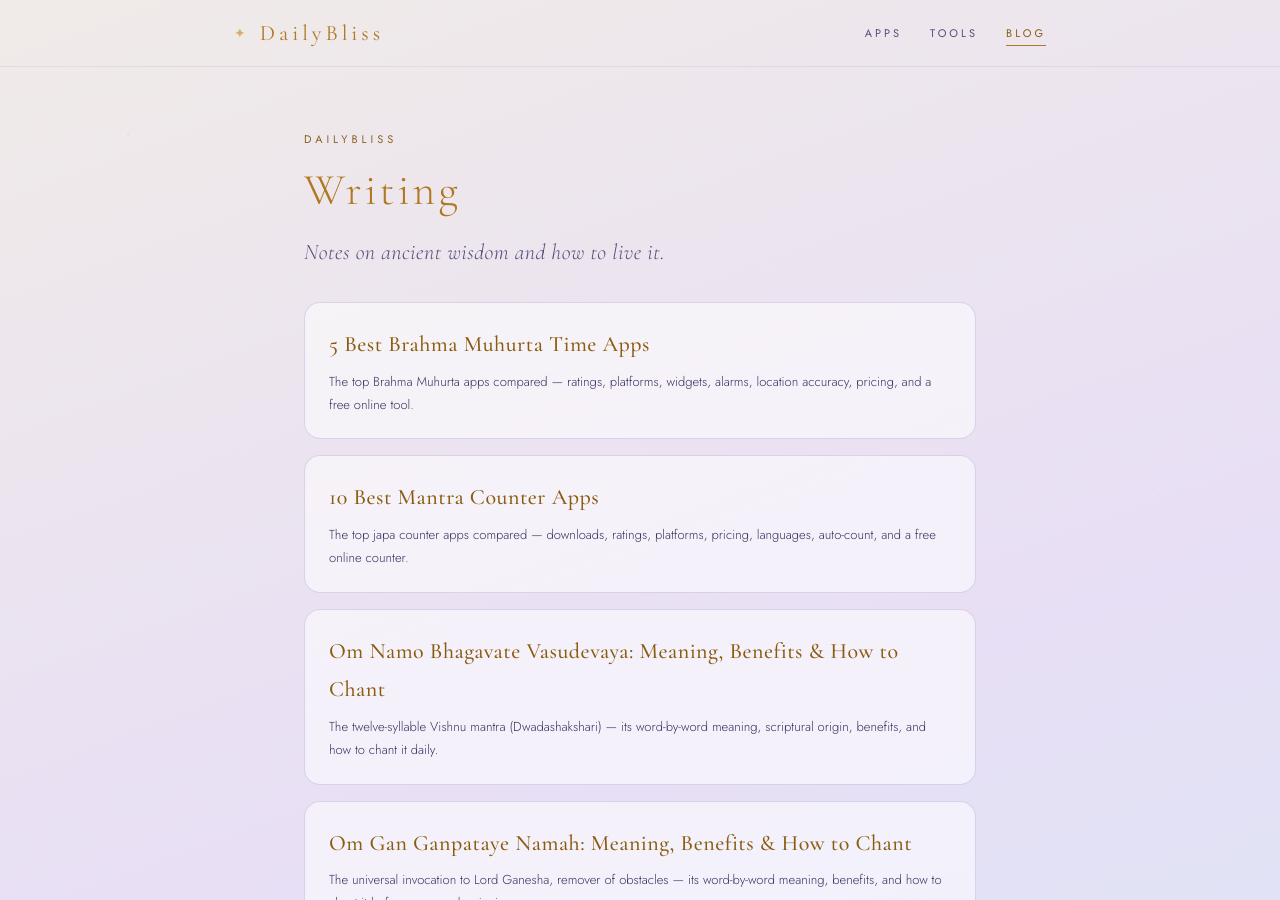
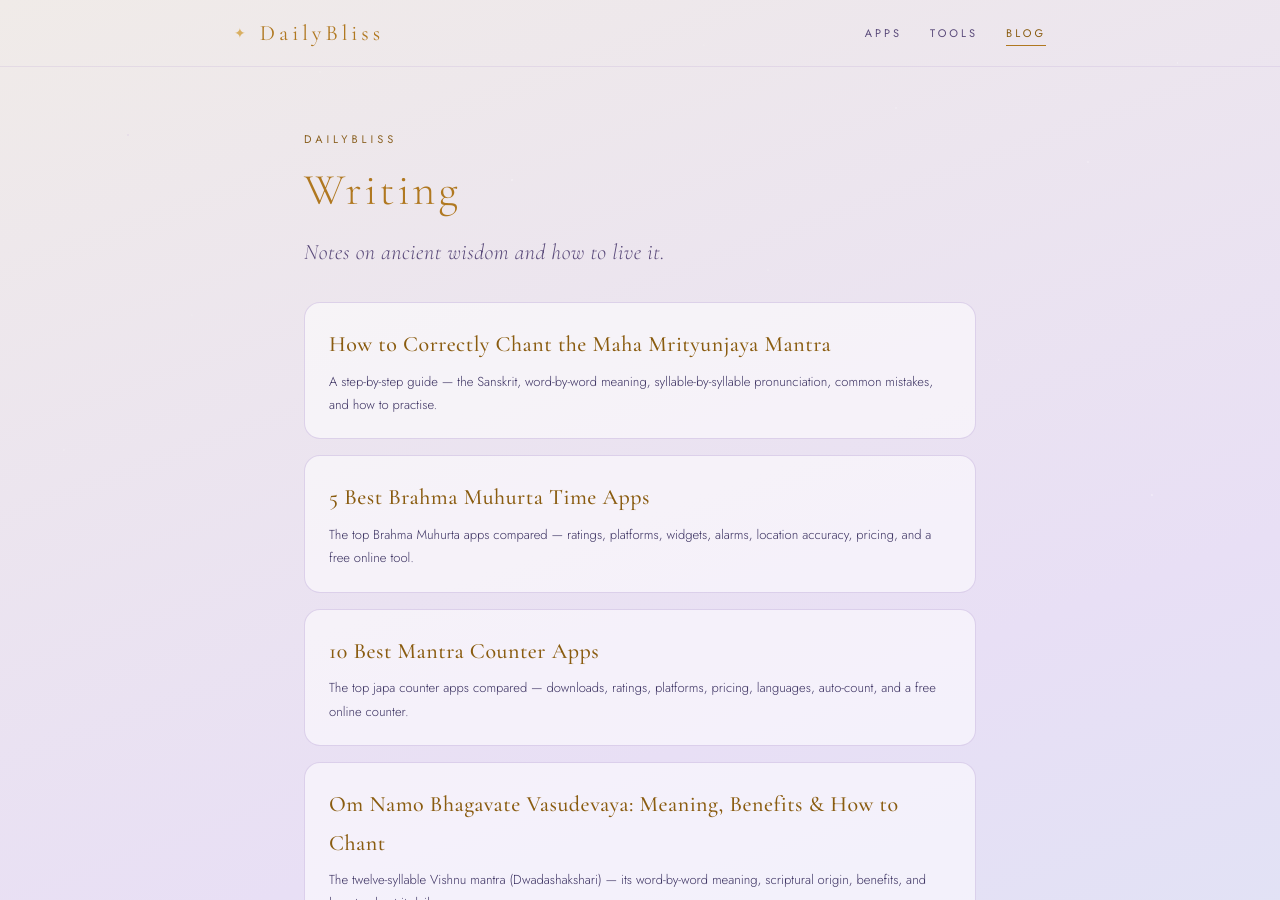
Before and after one commit to dailybliss/dailybliss.github.io, a Jekyll site: the page built from blog/index.html, in a window 1280 px wide and 900 px high. Built offline with Jekyll 4.4.1, drawn with Linux system fonts in a browser that asks for light colours.

Commit message:
Update index.html

```diff
--- a/blog/index.html
+++ b/blog/index.html
@@ -12,6 +12,12 @@
   </p>
 
   <ul class="post-list">
+    <li>
+      <a href="{{ '/blog/how-to-chant-maha-mrityunjaya-mantra/' | relative_url }}">
+        <h3>How to Correctly Chant the Maha Mrityunjaya Mantra</h3>
+        <p>A step-by-step guide — the Sanskrit, word-by-word meaning, syllable-by-syllable pronunciation, common mistakes, and how to practise.</p>
+      </a>
+    </li>
     <li>
       <a href="{{ '/blog/best-brahma-muhurta-apps/' | relative_url }}">
         <h3>5 Best Brahma Muhurta Time Apps</h3>
```
